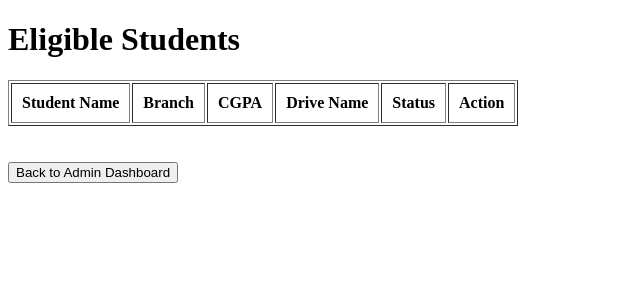
After one commit to nisha1809/Campus-Placement-Management-System, a Flask app: page /eligible-students in a window 1280 px wide. The commit adds this page. Shown: the top 300 px of the page, without its empty margins (0-640 px from the left). Run offline with Flask 3, Linux system fonts and the light colour scheme; data that the repository does not hold is empty.

Commit message:
worked on workflow of the project and developed better functioning architecture.

```diff
--- a/backend/app.py
+++ b/backend/app.py
@@ -144,11 +144,11 @@ def admin_dashboard():
     """
     SELECT COUNT(*)
     FROM application
-    WHERE status='Shortlisted'
+    WHERE status='Eligible'
     """
 )
 
-    shortlisted_students = cursor.fetchone()[0]
+    eligible_students = cursor.fetchone()[0]
 
     cursor.execute(
     """
@@ -191,7 +191,7 @@ def admin_dashboard():
     total_applications=total_applications,
 
     placed_students=placed_students,
-    shortlisted_students=shortlisted_students,
+    eligible_students=eligible_students,
     rejected_students=rejected_students,
 
     placement_percentage=placement_percentage
@@ -530,7 +530,7 @@ def apply(drive_id):
 
     else:
 
-        status = "Shortlisted"
+        status = "Eligible"
         remarks = "Eligible based on Branch and CGPA"
 
     # Insert application
@@ -678,49 +678,9 @@ def view_applications():
         applications=applications
     )
 
-@app.route('/shortlisted-students')
-def shortlisted_students():
 
-    conn = mysql.connector.connect(
-        host="localhost",
-        user="root",
-        password="18092005",
-        database="placement_management"
-    )
 
-    cursor = conn.cursor()
-
-    cursor.execute(
-        """
-        SELECT
-            student.name,
-            student.branch,
-            student.cgpa,
-            placement_drive.drive_name,
-            application.application_date
-
-        FROM application
-
-        JOIN student
-        ON application.student_id = student.student_id
-
-        JOIN placement_drive
-        ON application.drive_id = placement_drive.drive_id
-
-        WHERE application.status = 'Shortlisted'
-        """
-    )
-
-    shortlisted = cursor.fetchall()
-
-    conn.close()
-
-    return render_template(
-        "shortlisted_students.html",
-        shortlisted=shortlisted
-    )
-
-@app.route('/approve/<int:application_id>')
+'''@app.route('/approve/<int:application_id>')
 def approve(application_id):
 
     conn = mysql.connector.connect(
@@ -766,8 +726,10 @@ def approve(application_id):
 
     return "Application Approved Successfully"
 
+    '''
 
-@app.route('/reject/<int:application_id>')
+
+'''@app.route('/reject/<int:application_id>')
 def reject(application_id):
 
     conn = mysql.connector.connect(
@@ -813,8 +775,10 @@ def reject(application_id):
 
     return "Application Rejected Successfully"
 
+    '''
 
-@app.route('/select/<int:application_id>')
+
+'''@app.route('/select/<int:application_id>')
 def select_student(application_id):
 
     conn = mysql.connector.connect(
@@ -861,6 +825,9 @@ def select_student(application_id):
 
     return "Student Selected Successfully"
 
+
+
+'''
 @app.route('/my-applications')
 def my_applications():
 
@@ -1030,5 +997,370 @@ def selected_students():
         "selected_students.html",
         selected_students=selected_students
     )
+
+
+@app.route('/delete-my-applications')
+def delete_my_applications():
+
+    student_id = session['student_id']
+
+    conn = mysql.connector.connect(
+        host="localhost",
+        user="root",
+        password="18092005",
+        database="placement_management"
+    )
+
+    cursor = conn.cursor()
+
+    cursor.execute(
+        """
+        DELETE FROM application
+        WHERE student_id=%s
+        """,
+        (student_id,)
+    )
+
+    conn.commit()
+
+    conn.close()
+@app.route('/delete-account')
+def delete_account():
+
+    student_id = session['student_id']
+
+    conn = mysql.connector.connect(
+        host="localhost",
+        user="root",
+        password="18092005",
+        database="placement_management"
+    )
+
+    cursor = conn.cursor()
+
+    cursor.execute(
+        """
+        DELETE FROM application
+        WHERE student_id=%s
+        """,
+        (student_id,)
+    )
+
+    cursor.execute(
+        """
+        DELETE FROM student
+        WHERE student_id=%s
+        """,
+        (student_id,)
+    )
+
+    conn.commit()
+
+    conn.close()
+
+    session.clear()
+
+    return redirect('/')
+
+    return "All Applications Deleted Successfully"
+
+
+
+
+@app.route('/aptitude-clear/<int:application_id>')
+def aptitude_clear(application_id):
+
+    conn = mysql.connector.connect(
+        host="localhost",
+        user="root",
+        password="18092005",
+        database="placement_management"
+    )
+
+    cursor = conn.cursor()
+
+    cursor.execute(
+        """
+        UPDATE application
+        SET status='Aptitude Cleared',
+            remarks='Cleared Aptitude Round'
+        WHERE application_id=%s
+        """,
+        (application_id,)
+    )
+
+    conn.commit()
+
+    conn.close()
+
+    return "Student Marked As Aptitude Cleared Successfully"
+
+
+@app.route('/eligible-students')
+def eligible_students():
+
+    conn = mysql.connector.connect(
+        host="localhost",
+        user="root",
+        password="18092005",
+        database="placement_management"
+    )
+
+    cursor = conn.cursor()
+
+    cursor.execute(
+        """
+        SELECT
+            student.name,
+            student.branch,
+            student.cgpa,
+            placement_drive.drive_name,
+            application.status,
+            application.application_id
+
+        FROM application
+
+        JOIN student
+        ON application.student_id = student.student_id
+
+        JOIN placement_drive
+        ON application.drive_id = placement_drive.drive_id
+
+        WHERE application.status='Eligible'
+        """
+    )
+
+    students = cursor.fetchall()
+    print("Eligible students fetched:", students)
+
+
+    conn.close()
+
+    return render_template(
+        'eligible_students.html',
+        students=students
+    )
+
+
+
+@app.route('/aptitude-cleared-students')
+def aptitude_cleared_students():
+
+    conn = mysql.connector.connect(
+        host="localhost",
+        user="root",
+        password="18092005",
+        database="placement_management"
+    )
+
+    cursor = conn.cursor()
+
+    cursor.execute(
+        """
+        SELECT
+            student.name,
+            student.branch,
+            student.cgpa,
+            placement_drive.drive_name,
+            application.status,
+            application.application_id
+
+        FROM application
+
+        JOIN student
+        ON application.student_id = student.student_id
+
+        JOIN placement_drive
+        ON application.drive_id = placement_drive.drive_id
+
+        WHERE application.status='Aptitude Cleared'
+        """
+    )
+
+    students = cursor.fetchall()
+
+    conn.close()
+
+    return render_template(
+        'aptitude_cleared_students.html',
+        students=students
+    )
+
+@app.route('/technical-clear/<int:application_id>')
+def technical_clear(application_id):
+
+    conn = mysql.connector.connect(
+        host="localhost",
+        user="root",
+        password="18092005",
+        database="placement_management"
+    )
+
+    cursor = conn.cursor()
+
+    cursor.execute(
+        """
+        UPDATE application
+        SET status='Technical Cleared',
+            remarks='Cleared Technical Round'
+        WHERE application_id=%s
+        """,
+        (application_id,)
+    )
+
+    conn.commit()
+
+    conn.close()
+
+    return redirect('/aptitude-cleared-students')
+
+
+@app.route('/technical-cleared-students')
+def technical_cleared_students():
+
+    conn = mysql.connector.connect(
+        host="localhost",
+        user="root",
+        password="18092005",
+        database="placement_management"
+    )
+
+    cursor = conn.cursor()
+
+    cursor.execute(
+        """
+        SELECT
+            student.name,
+            student.branch,
+            student.cgpa,
+            placement_drive.drive_name,
+            application.status,
+            application.application_id
+
+        FROM application
+
+        JOIN student
+        ON application.student_id = student.student_id
+
+        JOIN placement_drive
+        ON application.drive_id = placement_drive.drive_id
+
+        WHERE application.status='Technical Cleared'
+        """
+    )
+
+    students = cursor.fetchall()
+
+    conn.close()
+
+    return render_template(
+        'technical_cleared_students.html',
+        students=students
+    )
+
+@app.route('/hr-clear/<int:application_id>')
+def hr_clear(application_id):
+
+    conn = mysql.connector.connect(
+        host="localhost",
+        user="root",
+        password="18092005",
+        database="placement_management"
+    )
+
+    cursor = conn.cursor()
+
+    cursor.execute(
+        """
+        UPDATE application
+        SET status='HR Cleared',
+            remarks='Cleared HR Round'
+        WHERE application_id=%s
+        """,
+        (application_id,)
+    )
+
+    conn.commit()
+
+    conn.close()
+
+    return "Student Marked As HR Cleared Successfully"
+
+
+
+@app.route('/hr-cleared-students')
+def hr_cleared_students():
+
+    conn = mysql.connector.connect(
+        host="localhost",
+        user="root",
+        password="18092005",
+        database="placement_management"
+    )
+
+    cursor = conn.cursor()
+
+    cursor.execute(
+        """
+        SELECT
+            student.name,
+            student.branch,
+            student.cgpa,
+            placement_drive.drive_name,
+            application.status,
+            application.application_id
+
+        FROM application
+
+        JOIN student
+        ON application.student_id = student.student_id
+
+        JOIN placement_drive
+        ON application.drive_id = placement_drive.drive_id
+
+        WHERE application.status='HR Cleared'
+        """
+    )
+
+    students = cursor.fetchall()
+
+    conn.close()
+
+    return render_template(
+        'hr_cleared_students.html',
+        students=students
+    )
+
+
+
+@app.route('/final-select/<int:application_id>')
+def final_select(application_id):
+
+    conn = mysql.connector.connect(
+        host="localhost",
+        user="root",
+        password="18092005",
+        database="placement_management"
+    )
+
+    cursor = conn.cursor()
+
+    cursor.execute(
+        """
+        UPDATE application
+        SET status='Selected',
+            remarks='Final Selection Completed'
+        WHERE application_id=%s
+        """,
+        (application_id,)
+    )
+
+    conn.commit()
+
+    conn.close()
+
+    return redirect('/selected-students')
 if __name__ == '__main__':
+    print("flask is starting...")
+    print("reached app.run")
     app.run(debug=True)
--- /dev/null
+++ b/backend/templates/eligible_students.html
@@ -0,0 +1,63 @@
+<!DOCTYPE html>
+<html>
+
+<head>
+    <title>Eligible Students</title>
+</head>
+
+<body>
+
+<h1>Eligible Students</h1>
+
+<table border="1" cellpadding="10">
+
+<tr>
+    <th>Student Name</th>
+    <th>Branch</th>
+    <th>CGPA</th>
+    <th>Drive Name</th>
+    <th>Status</th>
+    <th>Action</th>
+</tr>
+
+{% for student in students %}
+
+<tr>
+
+    <td>{{ student[0] }}</td>
+
+    <td>{{ student[1] }}</td>
+
+    <td>{{ student[2] }}</td>
+
+    <td>{{ student[3] }}</td>
+
+    <td>{{ student[4] }}</td>
+
+    <td>
+
+        <a href="/aptitude-clear/{{ student[5] }}">
+            <button>
+                Aptitude Cleared
+            </button>
+        </a>
+
+    </td>
+
+</tr>
+
+{% endfor %}
+
+</table>
+
+<br><br>
+
+<a href="/admin-dashboard">
+    <button>
+        Back to Admin Dashboard
+    </button>
+</a>
+
+</body>
+
+</html>
```
Also changed, not shown: backend/templates/admin_dashboard.html (+26 -3 lines), backend/templates/aptitude_cleared_students.html (added, +59 -0 lines), backend/templates/hr_cleared_students.html (added, +59 -0 lines), backend/templates/my_applications.html (+6 -1 lines), backend/templates/student_dashboard.html (+7 -0 lines), backend/templates/technical_cleared_students.html (added, +59 -0 lines), backend/templates/view_applications.html (+1 -28 lines).
